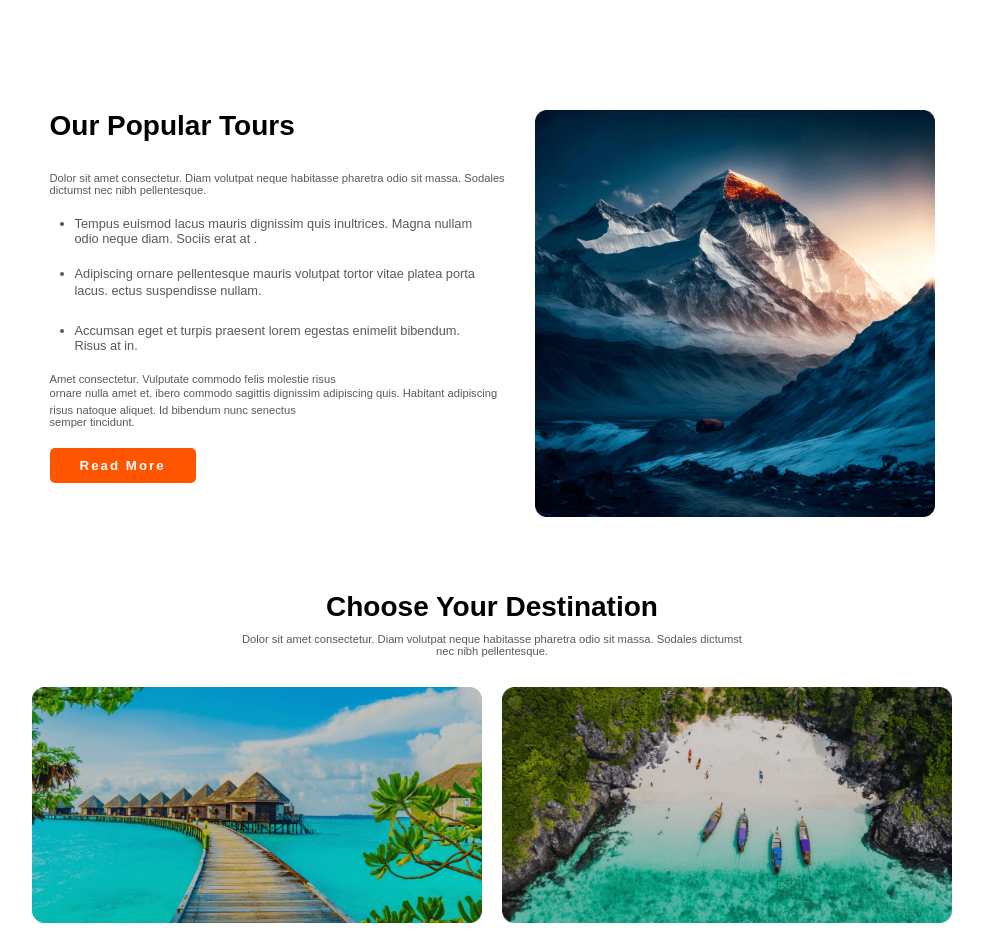
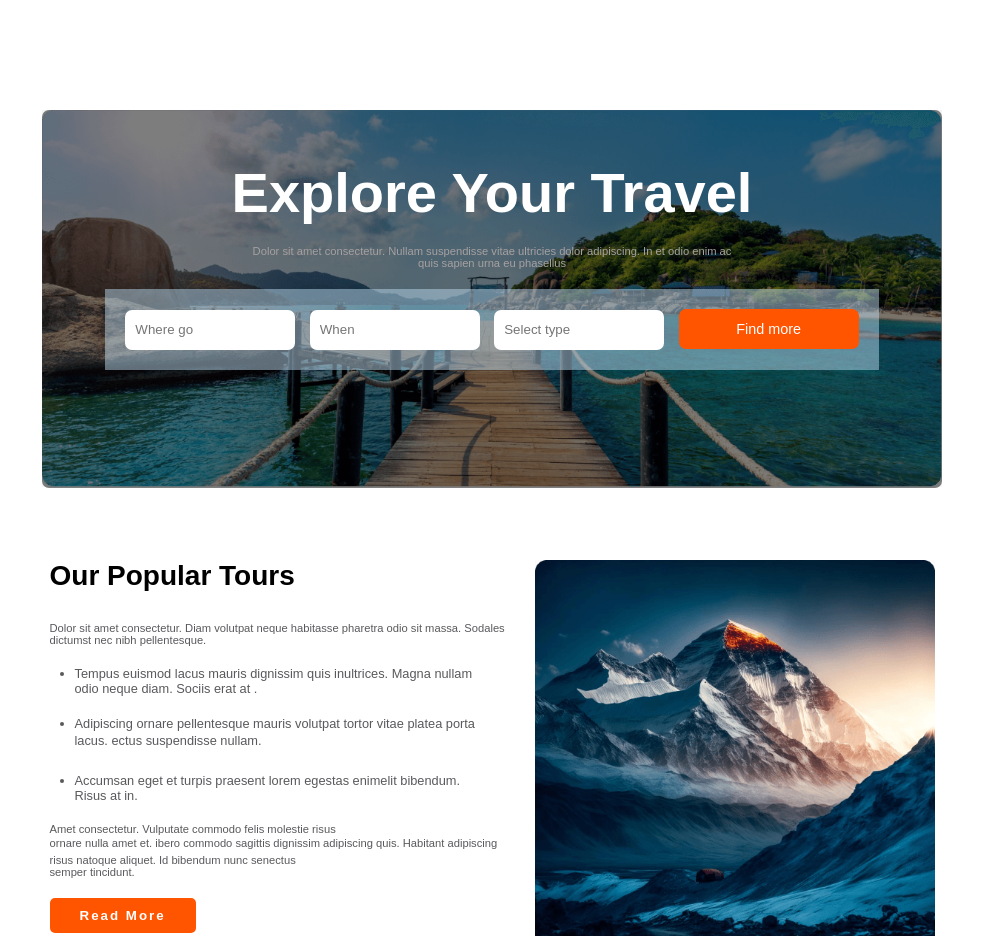
Before and after one commit to hameem03/hero-travel, a plain HTML site: page index.html in a window 1280 px wide. Shown: the top 936 px of the page, without its empty margins (148-1131 px from the left). Drawn offline with Linux system fonts and the light colour scheme; a web font is replaced by a local one.

Commit message:
banner background overlay edited

```diff
--- a/index.html
+++ b/index.html
@@ -35,7 +35,21 @@
         </nav>
         <div class="banner">
             <div class="banner-img">
-
+                <div class="banner-content">
+                    <h2 class="banner-title">
+                        Explore Your Travel
+                    </h2>
+                    <p class="banner-description description">
+                        Dolor sit amet consectetur. Nullam suspendisse vitae ultricies dolor adipiscing. In et odio
+                        enim ac quis sapien urna eu phasellus
+                    </p>
+                    <div class="banner-list">
+                        <input class="banner-input" type="text" placeholder="Where go">
+                        <input class="banner-input" type="text" placeholder="When">
+                        <input class="banner-input" type="text" placeholder="Select type">
+                        <input id="banner-submit" type="submit" value="Find more">
+                    </div>
+                </div>
             </div>
         </div>
     </header>
--- a/style.css
+++ b/style.css
@@ -24,7 +24,8 @@ main {
     font-weight: 800;
     margin-bottom: 10px;
 }
-.box-title{
+
+.box-title {
     font-weight: 700;
     font-size: 1.30rem;
     margin-bottom: 10px;
@@ -35,7 +36,8 @@ main {
     font-size: 0.70rem;
     color: #131318B3;
 }
-.primary-content{
+
+.primary-content {
     width: 500px;
     text-align: center;
     margin: 0 auto;
@@ -101,13 +103,76 @@ main {
 
 /* banner section start */
 .banner-img {
+    position: relative;
     background-image: url('./Images/group13.png');
     width: 100%;
     /* height: 700vh; */
-    height: 100%;
+    height: 450px;
     background-repeat: no-repeat;
     background-size: contain;
     margin-top: 30px;
+}
+
+.banner-img::before {
+    content: "";
+    position: absolute;
+    top: 0;
+    left: 0;
+    width: 100%;
+    height: 84%;
+    background-color: rgba(0, 0, 0, 0.5);
+    border-radius: 7px;
+}
+.banner-img .banner-content{
+    position: relative;
+    z-index: 1;
+}
+
+.banner-title {
+    font-size: 3.50rem;
+    font-weight: 900;
+    color: white;
+}
+
+.banner-description {
+    width: 500px;
+    text-align: center;
+    margin: 20px auto;
+    color: rgb(167, 161, 161);
+}
+
+.banner-input {
+    width: 150px;
+    height: 20px;
+    padding: 10px;
+    border: 0;
+    border-radius: 7px;
+    margin-right: 10px;
+}
+
+#banner-submit {
+    width: 180px;
+    height: 40px;
+    border: 0;
+    border-radius: 7px;
+    background-color: #FF5400;
+    color: #ffff;
+    font-size: 0.90rem;
+    font-weight: 500;
+}
+
+.banner-content {
+    text-align: center;
+    margin: 0 auto;
+    padding-top: 50px;
+}
+
+.banner-list {
+    margin-top: 50px;
+    width: fit-content;
+    margin: 0 auto;
+    padding: 20px;
+    background-color: rgba(185, 216, 236, 0.5);
 }
 
 /* banner section end */
@@ -200,26 +265,27 @@ main {
 /* Choose Your Destination section end */
 
 /* why choose us section start */
-.chooseus-container{
+.chooseus-container {
     margin-bottom: 70px;
 }
-.chooseus-first-col{
+
+.chooseus-first-col {
     display: flex;
     justify-content: space-around;
     gap: 20px;
     margin: 20px;
 }
-.chooseus-box{
+
+.chooseus-box {
     width: 400px;
     background-color: #29CEF60D;
     padding: 15px;
     border-radius: 10px;
-    border: 2px solid rebeccapurple;
+}
 
-}
 .hotel,
 .location,
-.discount{
+.discount {
     width: 80px;
     margin: 0;
 }
@@ -229,14 +295,15 @@ main {
 
 /* newsletter section start */
 
-.newsletter-container{
+.newsletter-container {
     margin-bottom: 70px;
     display: flex;
     justify-content: space-around;
     align-items: center;
     gap: 20px;
 }
-.newsletter-form{
+
+.newsletter-form {
     width: 400px;
     height: 250px;
     border: 1px solid #FF5400;
@@ -245,11 +312,12 @@ main {
     padding-top: 40px;
 }
 
-.newsletter-hr{
+.newsletter-hr {
     width: 90%;
     margin: 20px 0;
 }
-.form{
+
+.form {
     display: block;
     width: 350px;
     height: 35px;
@@ -261,7 +329,8 @@ main {
     color: lightgray;
     background-color: #1313180D;
 }
-.submit-btn{
+
+.submit-btn {
     background-color: #FF5400;
     color: white;
     font-size: 0.90rem;
@@ -270,28 +339,31 @@ main {
     text-align: center;
     letter-spacing: 2px;
 }
-.newsletter-img-container{
+
+.newsletter-img-container {
     position: relative;
 }
-.newsletter-img{
+
+.newsletter-img {
     width: 500px;
     height: 310px;
 }
 
-.save{
+.save {
     width: 180px;
     padding: 15px 10px;
     background-color: #FF5400;
     color: white;
     text-align: center;
-    border: 0 ;
+    border: 0;
     border-radius: 5px;
     position: absolute;
     bottom: 40px;
     right: 10px;
     transform: rotate(-0.3rad);
 }
-.save-upto{
+
+.save-upto {
     font-size: 1.30rem;
     font-weight: 700;
 }
@@ -300,57 +372,76 @@ main {
 
 
 /* footer section start */
-footer{
+footer {
     background-color: #1313180D;
 }
-.footer-container{
+
+.footer-container {
     text-align: center;
     padding-top: 50px;
 }
-.footer-title-container{
+
+.footer-title-container {
     display: flex;
     align-items: center;
     gap: 5px;
     justify-content: center;
 }
-.footer-title{
+
+.footer-title {
     font-size: 1.50rem;
     font-weight: 800;
     color: #131313;
 }
-.footer-description{
+
+.footer-description {
     width: 500px;
     text-align: center;
     margin: 0 auto;
     margin-top: 20px;
 }
-.social{
+
+.social {
     display: flex;
     justify-content: center;
     gap: 20px;
     margin-top: 30px;
 }
-.social-icon{
+
+.social-icon {
     width: 20px;
 }
-.footer-hr{
+
+.footer-hr {
     width: 40%;
     padding-bottom: 20px;
     padding-top: 40px;
 }
-.footer-last-description{
+
+.footer-last-description {
     width: 500px;
     text-align: center;
     margin: 0 auto;
     margin-top: 50px;
     padding-bottom: 100px;
 }
+
 /* footer section end */
 
 /* Responsive layout */
 
 /* Mobile device start*/
 @media screen and (max-width:600px) {
+    .banner-img {
+        /* height: 200px;
+        background-position: center;
+        margin-bottom: 20px; */
+    }
+    /* .banner-list .banner-input{
+        display: block;
+        margin-bottom: 10px;
+    } */
+
     .popular-tour-container {
         flex-direction: column;
         gap: 20px;
@@ -359,33 +450,39 @@ footer{
         align-items: center;
         text-align: center;
     }
-    .destination-content{
+
+    .destination-content {
         margin-top: 30px;
         margin-bottom: 0;
     }
+
     .first-coloum,
     .second-coloum,
-    .thired-coloum{
+    .thired-coloum {
         flex-direction: column;
         align-items: center;
         padding: 30px;
         margin: 0 auto;
     }
+
     .first-coloum img,
     .second-coloum img,
-    .thired-coloum img{
+    .thired-coloum img {
         width: 100%;
     }
-    .chooseus-first-col{
+
+    .chooseus-first-col {
         flex-direction: column;
         gap: 20px;
         align-items: center;
     }
-    .newsletter-container{
+
+    .newsletter-container {
         flex-direction: column;
     }
+
     .footer-description,
-    .footer-last-description{
+    .footer-last-description {
         width: 200px;
     }
 
@@ -409,23 +506,26 @@ footer{
 
     .first-coloum,
     .second-coloum,
-    .thired-coloum{
+    .thired-coloum {
         flex-direction: column;
         align-items: center;
         padding: 30px;
         margin: 0 auto;
     }
+
     .first-coloum img,
     .second-coloum img,
-    .thired-coloum img{
+    .thired-coloum img {
         width: 100%;
     }
-    .chooseus-first-col{
+
+    .chooseus-first-col {
         flex-direction: column;
         gap: 20px;
         align-items: center;
     }
-    .newsletter-container{
+
+    .newsletter-container {
         flex-direction: column;
     }
 }
```
